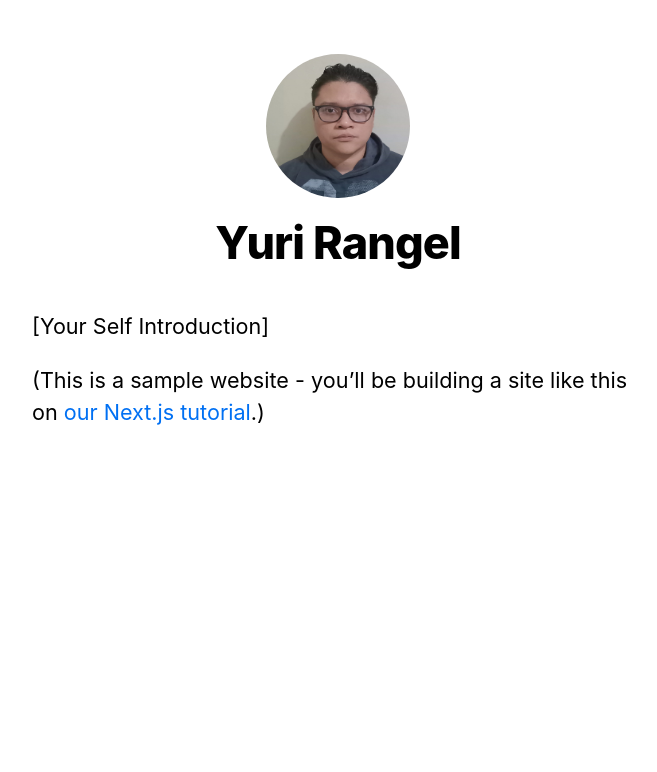
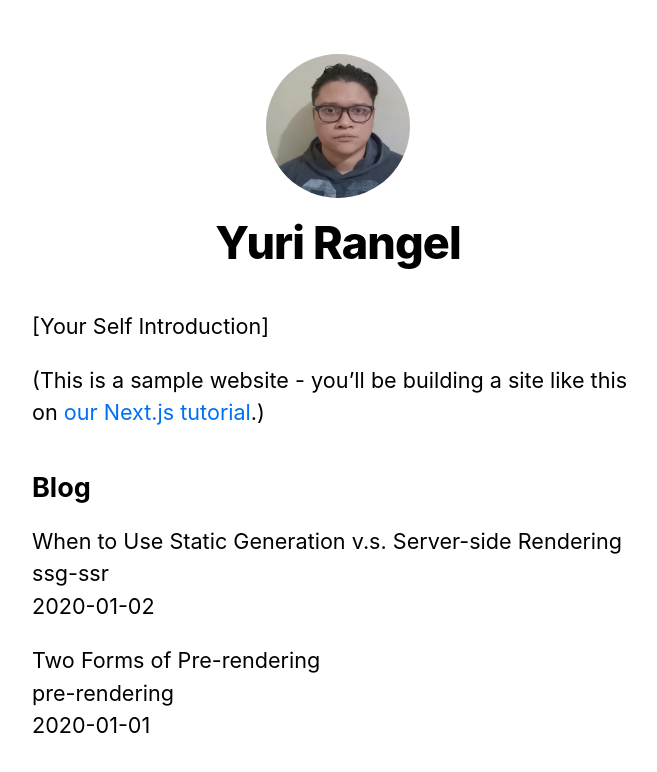
Before and after one commit to Yuri-Rangel-Rabelo-Palheta/next, a Next.js app in the folder nextjs-blog/: page / in a window 1280 px wide. Shown: the top 772 px of the page, without its empty margins (302-959 px from the left). Built offline with nearby package versions, Linux system fonts and the light colour scheme.

Commit message:
renderização

```diff
--- /dev/null
+++ b/nextjs-blog/lib/posts.js
@@ -0,0 +1,44 @@
+import fs from 'fs'
+import path from 'path'
+import matter from 'gray-matter'
+
+const postsDirectory = path.join(process.cwd(), 'posts')
+
+export function getSortedPostsData() {
+  // Get file names under /posts
+  const fileNames = fs.readdirSync(postsDirectory)
+  const allPostsData = fileNames.map(fileName => {
+    // Remove ".md" from file name to get id
+    const id = fileName.replace(/\.md$/, '')
+
+    // Read markdown file as string
+    const fullPath = path.join(postsDirectory, fileName)
+    const fileContents = fs.readFileSync(fullPath, 'utf8')
+
+    // Use gray-matter to parse the post metadata section
+    const matterResult = matter(fileContents)
+
+    // Combine the data with the id
+    return {
+      id,
+      ...matterResult.data
+    }
+  })
+  // Sort posts by date
+  return allPostsData.sort(({ date: a }, { date: b }) => {
+    if (a < b) {
+      return 1
+    } else if (a > b) {
+      return -1
+    } else {
+      return 0
+    }
+  })
+}
+
+//export async function getSortedPostsData() {
+    // Instead of the file system,
+    // fetch post data from an external API endpoint
+ //   const res = await fetch('..')
+ //   return res.json()
+//}
--- a/nextjs-blog/package.json
+++ b/nextjs-blog/package.json
@@ -6,6 +6,7 @@
     "start": "next start"
   },
   "dependencies": {
+    "gray-matter": "^4.0.3",
     "next": "latest",
     "react": "17.0.2",
     "react-dom": "17.0.2"
--- a/nextjs-blog/pages/index.js
+++ b/nextjs-blog/pages/index.js
@@ -1,10 +1,21 @@
 import Head from 'next/head'
 import Layout, { siteTitle } from '../components/layout'
 import utilStyles from '../styles/utils.module.css'
+import { getSortedPostsData } from '../lib/posts'
 
-export default function Home() {
+export async function getStaticProps() {
+  const allPostsData = getSortedPostsData()
+  return {
+    props: {
+      allPostsData
+    }
+  }
+}
+
+export default function Home({ allPostsData }) {
   return (
     <Layout home>
+    {/* Keep the existing code here */}
     <Head>
       <title>{siteTitle}</title>
     </Head>
@@ -15,6 +26,23 @@
         <a href="https://nextjs.org/learn">our Next.js tutorial</a>.)
       </p>
     </section>
+
+
+    {/* Add this <section> tag below the existing <section> tag */}
+    <section className={`${utilStyles.headingMd} ${utilStyles.padding1px}`}>
+      <h2 className={utilStyles.headingLg}>Blog</h2>
+      <ul className={utilStyles.list}>
+        {allPostsData.map(({ id, date, title }) => (
+          <li className={utilStyles.listItem} key={id}>
+            {title}
+            <br />
+            {id}
+            <br />
+            {date}
+          </li>
+        ))}
+      </ul>
+    </section>
     </Layout>
   )
 }
--- /dev/null
+++ b/nextjs-blog/posts/pre-rendering.md
@@ -0,0 +1,11 @@
+---
+title: 'Two Forms of Pre-rendering'
+date: '2020-01-01'
+---
+
+Next.js has two forms of pre-rendering: **Static Generation** and **Server-side Rendering**. The difference is in **when** it generates the HTML for a page.
+
+- **Static Generation** is the pre-rendering method that generates the HTML at **build time**. The pre-rendered HTML is then _reused_ on each request.
+- **Server-side Rendering** is the pre-rendering method that generates the HTML on **each request**.
+
+Importantly, Next.js lets you **choose** which pre-rendering form to use for each page. You can create a "hybrid" Next.js app by using Static Generation for most pages and using Server-side Rendering for others.
--- /dev/null
+++ b/nextjs-blog/posts/ssg-ssr.md
@@ -0,0 +1,19 @@
+---
+title: 'When to Use Static Generation v.s. Server-side Rendering'
+date: '2020-01-02'
+---
+
+We recommend using **Static Generation** (with and without data) whenever possible because your page can be built once and served by CDN, which makes it much faster than having a server render the page on every request.
+
+You can use Static Generation for many types of pages, including:
+
+- Marketing pages
+- Blog posts
+- E-commerce product listings
+- Help and documentation
+
+You should ask yourself: "Can I pre-render this page **ahead** of a user's request?" If the answer is yes, then you should choose Static Generation.
+
+On the other hand, Static Generation is **not** a good idea if you cannot pre-render a page ahead of a user's request. Maybe your page shows frequently updated data, and the page content changes on every request.
+
+In that case, you can use **Server-Side Rendering**. It will be slower, but the pre-rendered page will always be up-to-date. Or you can skip pre-rendering and use client-side JavaScript to populate data.
```
Also changed, not shown: 1 other file (tests, documents, lock files or other folders). Lines whose indentation alone changed are shown as unchanged.
